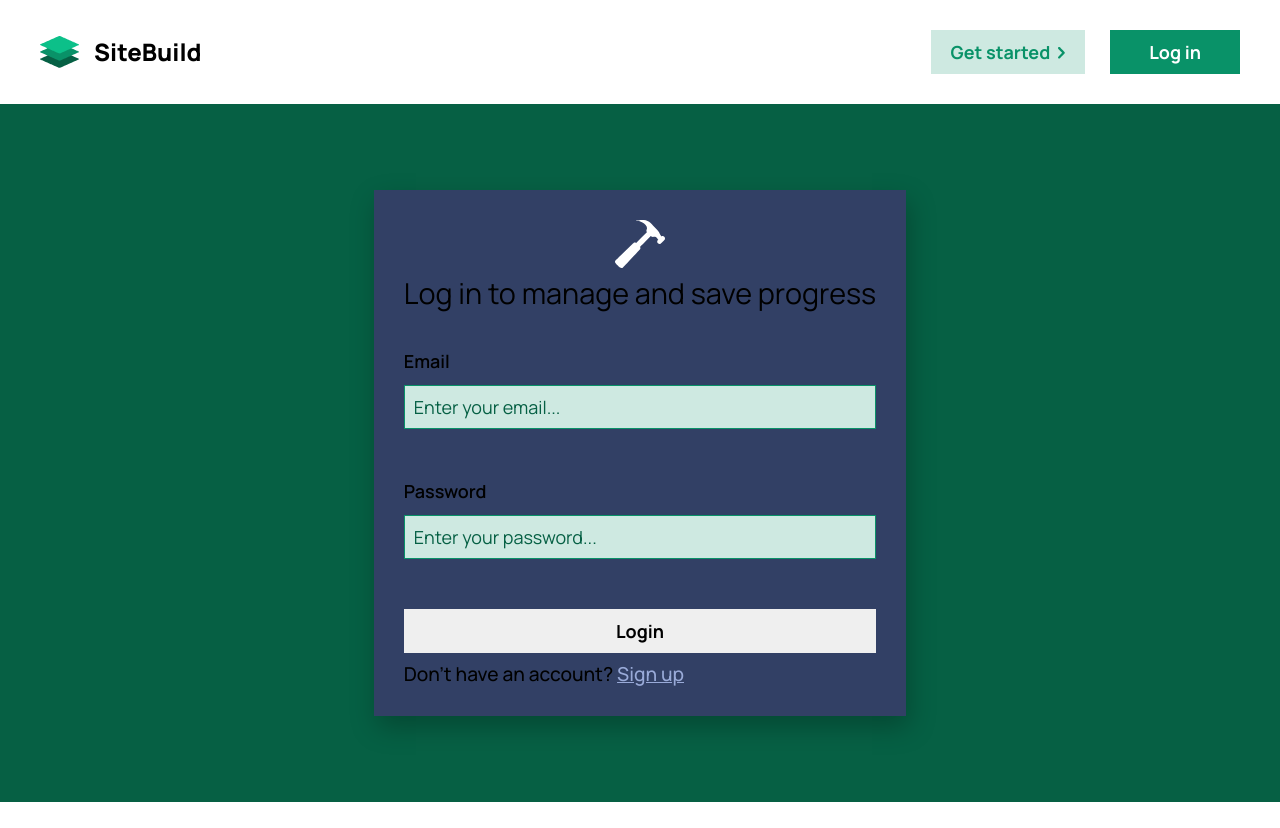
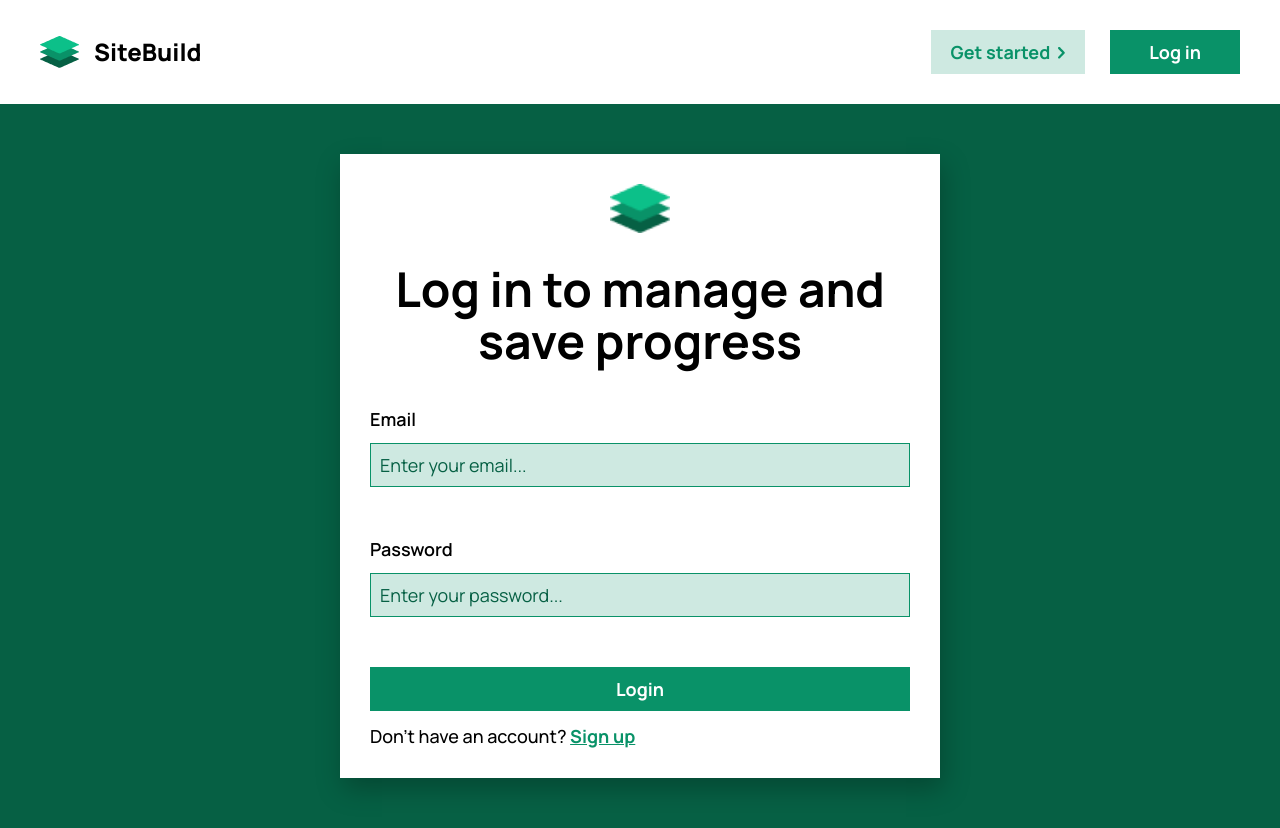
Before and after one commit to NinjaInShade/site-build, a React (Create React App) app in the folder client/: page /authenticate/login in a window 1280 px wide. Before the commit the page ends 802 px from the top, so only its background shows below. Built offline with nearby package versions, Linux system fonts and the light colour scheme.

Commit message:
Auth form redesign coded

```diff
--- a/client/src/components/layout/AuthForm.js
+++ b/client/src/components/layout/AuthForm.js
@@ -1,10 +1,10 @@
 import React, { useState, useEffect } from 'react';
-import '../../css/AuthForm.css';
 import InputBox from '../general/Input';
-import Button from '../general/Button';
-import Logo from '../../resources/BrandLogo.svg';
+import Logo from '../../resources/Logo.png';
 import { min_length, is_email } from '../../other/Algorithms';
 import { useHistory, useParams } from 'react-router-dom';
+import '../../css/AuthForm.css';
+import '../../css/Buttons.css';
 
 export default function AuthForm({ signup, login, auth_errors, signupData }) {
   let { type } = useParams();
@@ -120,9 +120,9 @@ export default function AuthForm({ signup, login, auth_errors, signupData }) {
           errors={errors.password}
           rounded={false}
         />
-        <Button larger onClick={(e) => authenticateHandler(e)} className='AuthForm-submit-btn'>
+        <button onClick={(e) => authenticateHandler(e)} className='AuthForm-submit-btn btn btn-primary'>
           {mode === 'signup' ? 'Sign up' : 'Login'}
-        </Button>
+        </button>
         {mode === 'signup' ? (
           <p>
             Already have an account? <span onClick={(e) => switchMode(e, 'login')}>Sign in</span>
--- a/client/src/css/AuthForm.css
+++ b/client/src/css/AuthForm.css
@@ -1,30 +1,33 @@
 .AuthForm {
-  background: #324065;
+  background: #ffff;
   position: relative;
   padding: 30px;
   -webkit-box-shadow: 3px 11px 25px 0px rgba(0, 0, 0, 0.25);
   -moz-box-shadow: 3px 11px 25px 0px rgba(0, 0, 0, 0.25);
   box-shadow: 3px 11px 25px 0px rgba(0, 0, 0, 0.25);
+  max-width: 600px;
+  width: 100%;
 }
 
 .AuthForm-header {
-  width: 100%;
-  margin-bottom: 40px;
   display: flex;
   flex-direction: column;
   justify-content: center;
   align-items: center;
+  margin-bottom: 40px;
+  width: 100%;
 }
 
 .AuthForm-header img {
-  margin-bottom: 10px;
-  width: 50px;
+  margin-bottom: 30px;
+  max-width: 60px;
+  width: 100%;
   height: auto;
 }
 
 .AuthForm-header h2 {
-  font-size: 1.8rem;
-  font-weight: 400;
+  font-size: var(--h2);
+  font-weight: 700;
   text-align: center;
 }
 
@@ -34,18 +37,19 @@
 
 .AuthForm-submit-btn {
   width: 100%;
-  margin-bottom: 10px;
+  margin-bottom: 15px;
   min-width: 0;
 }
 
 .AuthForm p {
-  font-size: 1.2rem;
+  font-size: var(--p);
 }
 
 .AuthForm span {
-  color: #99aad8;
   text-decoration: underline;
   cursor: pointer;
+  color: var(--primary);
+  font-weight: 700;
 }
 
 @media (max-width: 350px) {
```
Also changed, not shown: 1 other file (tests, documents, lock files or other folders).
